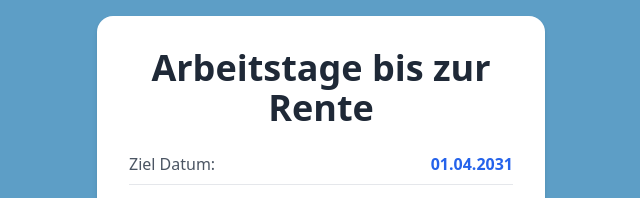
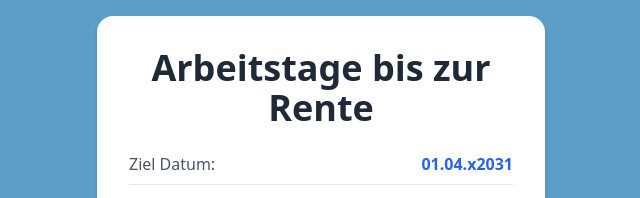
Before and after one commit to krstb/arbeitstage, a plain HTML site: page index.html in a window 1280 px wide. Shown: the top 198 px of the page, 319-959 px from the left. Drawn offline with nearby package versions, Linux system fonts and the light colour scheme.

Commit message:
Fix date format in index.html

```diff
--- a/index.html
+++ b/index.html
@@ -59,7 +59,7 @@
         <div class="space-y-4">
             <div class="flex justify-between items-center border-b pb-2">
                 <span class="text-gray-600">Ziel Datum:</span>
-                <span class="font-semibold text-blue-600">01.04.2031</span>
+                <span class="font-semibold text-blue-600">01.04.x2031</span>
             </div>
 
             <div class="bg-blue-50 p-6 rounded-lg text-center">
```
